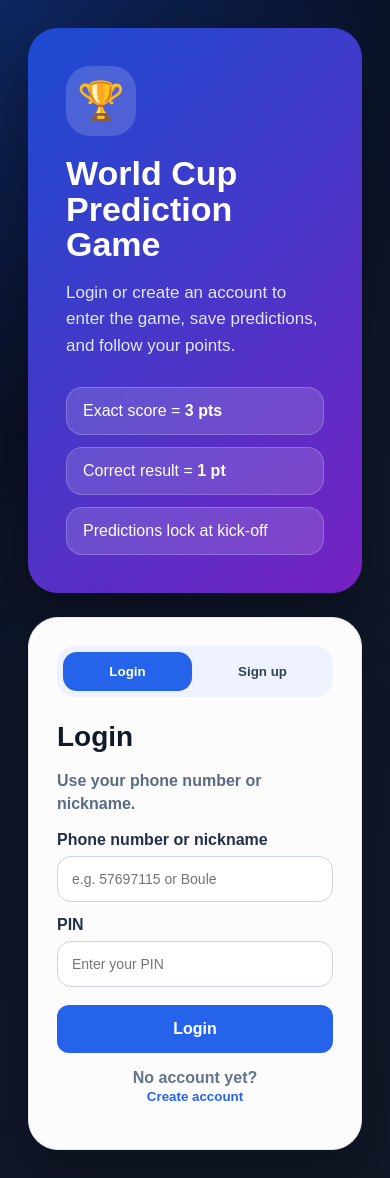
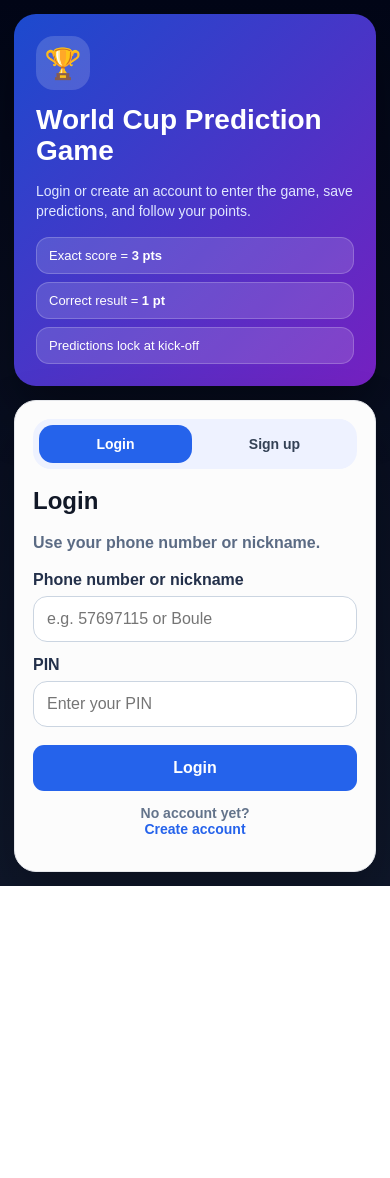
Before and after one commit to Avibee1279/worldcup, a Flask app: page / in a window 390 px wide. After the commit the page ends 886 px from the top, so only its background shows below. Run offline with Flask 3, Linux system fonts and the light colour scheme.

Commit message:
Add files via upload

```diff
--- a/static/css/style.css
+++ b/static/css/style.css
@@ -1405,3 +1405,275 @@
         font-size: 34px;
     }
 }
+
+
+/* Mobile layout fix */
+@media (max-width: 700px) {
+    body {
+        background: linear-gradient(180deg, #020617, #0f172a);
+    }
+
+    .auth-page {
+        align-items: flex-start;
+        padding: 14px;
+        min-height: 100vh;
+    }
+
+    .auth-shell {
+        grid-template-columns: 1fr;
+        gap: 14px;
+        width: 100%;
+    }
+
+    .auth-brand {
+        padding: 22px;
+        border-radius: 22px;
+    }
+
+    .brand-badge {
+        width: 54px;
+        height: 54px;
+        border-radius: 18px;
+        font-size: 30px;
+        margin-bottom: 14px;
+    }
+
+    .auth-brand h1 {
+        font-size: 28px;
+        line-height: 1.12;
+    }
+
+    .auth-brand p {
+        font-size: 14px;
+        line-height: 1.45;
+    }
+
+    .auth-rules {
+        margin-top: 16px;
+        gap: 8px;
+    }
+
+    .auth-rules div {
+        padding: 10px 12px;
+        border-radius: 13px;
+        font-size: 13px;
+    }
+
+    .auth-card {
+        padding: 18px;
+        border-radius: 22px;
+    }
+
+    .auth-panel h2 {
+        font-size: 24px;
+    }
+
+    .auth-panel input:not([type="checkbox"]) {
+        width: 100%;
+        font-size: 16px;
+        padding: 13px;
+    }
+
+    .full-btn {
+        width: 100%;
+        padding: 14px;
+    }
+
+    .container {
+        padding: 12px;
+    }
+
+    .topbar {
+        border-radius: 16px;
+        padding: 12px;
+        gap: 10px;
+    }
+
+    .topbar strong {
+        font-size: 14px;
+    }
+
+    .hero {
+        padding: 20px;
+        border-radius: 20px;
+        margin-bottom: 14px;
+    }
+
+    .hero h1 {
+        font-size: 28px;
+        line-height: 1.12;
+    }
+
+    .hero p {
+        font-size: 14px;
+    }
+
+    .rules {
+        gap: 8px;
+    }
+
+    .rule-pill {
+        font-size: 12px;
+        padding: 8px 10px;
+    }
+
+    .stats {
+        grid-template-columns: repeat(2, 1fr);
+        gap: 10px;
+        margin-bottom: 12px;
+    }
+
+    .stat-card {
+        border-radius: 16px;
+        padding: 14px;
+    }
+
+    .stat-title {
+        font-size: 11px;
+    }
+
+    .stat-value {
+        font-size: 26px;
+    }
+
+    .grid {
+        grid-template-columns: 1fr;
+        gap: 12px;
+    }
+
+    .box {
+        padding: 14px;
+        border-radius: 18px;
+        margin-bottom: 12px;
+    }
+
+    .box h2 {
+        font-size: 22px;
+    }
+
+    button {
+        padding: 11px 13px;
+        border-radius: 11px;
+        font-size: 14px;
+    }
+
+    .filters {
+        display: grid;
+        grid-template-columns: repeat(2, 1fr);
+        gap: 8px;
+    }
+
+    .filters button,
+    .filters select {
+        width: 100%;
+        font-size: 13px;
+    }
+
+    #leaderboard {
+        overflow-x: auto;
+    }
+
+    #matches {
+        overflow-x: hidden;
+    }
+
+    .match-card,
+    .match-row,
+    .old-match-row {
+        width: 100%;
+    }
+
+    .match-card {
+        padding: 13px;
+        border-radius: 16px;
+    }
+
+    .teams-line,
+    .match-teams,
+    .old-match-teams {
+        display: grid !important;
+        grid-template-columns: 1fr;
+        gap: 8px;
+        text-align: center;
+    }
+
+    .team-side,
+    .team,
+    .old-team {
+        justify-content: center;
+    }
+
+    .score-box,
+    .match-score,
+    .old-score {
+        margin: 4px auto;
+        width: fit-content;
+    }
+
+    .prediction-form,
+    .prediction-row {
+        display: grid !important;
+        grid-template-columns: 1fr 1fr;
+        gap: 8px;
+        align-items: center;
+    }
+
+    .prediction-form input,
+    .prediction-row input {
+        width: 100%;
+        min-width: 0;
+        text-align: center;
+        font-size: 16px;
+    }
+
+    .prediction-form button,
+    .prediction-row button {
+        grid-column: 1 / -1;
+        width: 100%;
+    }
+
+    .modal-box {
+        width: calc(100% - 20px);
+        max-height: 90vh;
+        border-radius: 18px;
+    }
+
+    .modal-top {
+        gap: 8px;
+    }
+
+    .modal-title {
+        font-size: 18px;
+    }
+}
+
+@media (max-width: 420px) {
+    .stats {
+        grid-template-columns: 1fr 1fr;
+    }
+
+    .stat-value {
+        font-size: 24px;
+    }
+
+    .filters {
+        grid-template-columns: 1fr;
+    }
+
+    .auth-tabs {
+        margin-bottom: 18px;
+    }
+
+    .auth-switch {
+        font-size: 14px;
+    }
+
+    .topbar {
+        flex-direction: column;
+        align-items: stretch;
+    }
+
+    .topbar button {
+        width: 100%;
+    }
+}
```
Also changed, not shown: README_MOBILE_FIX.txt (added).
